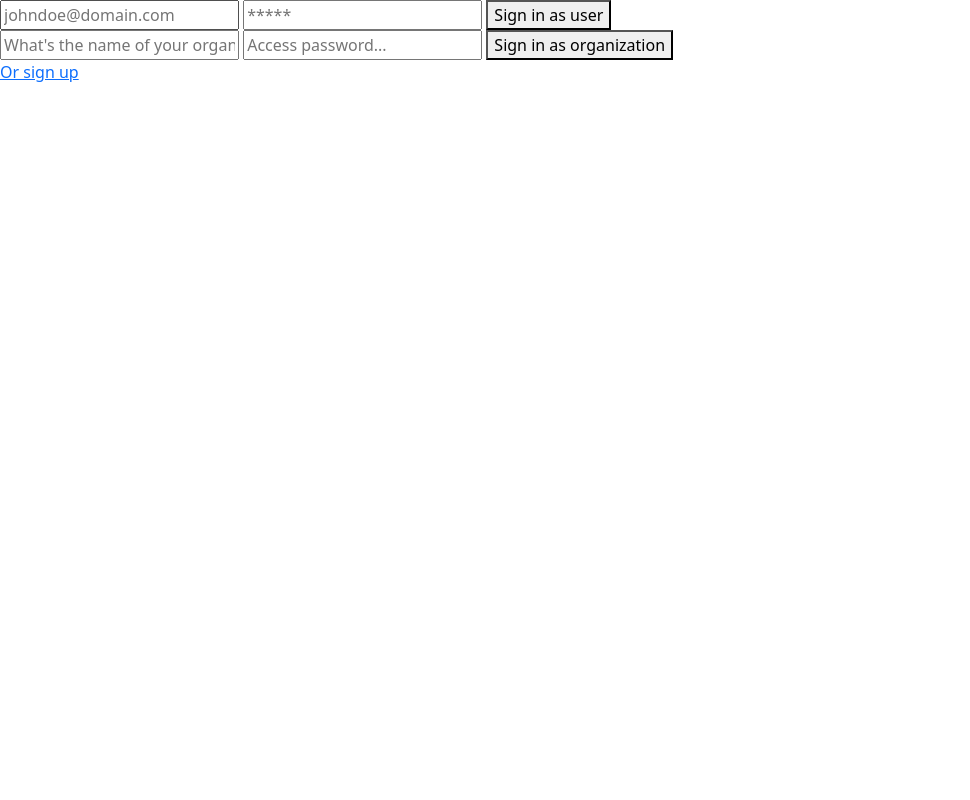
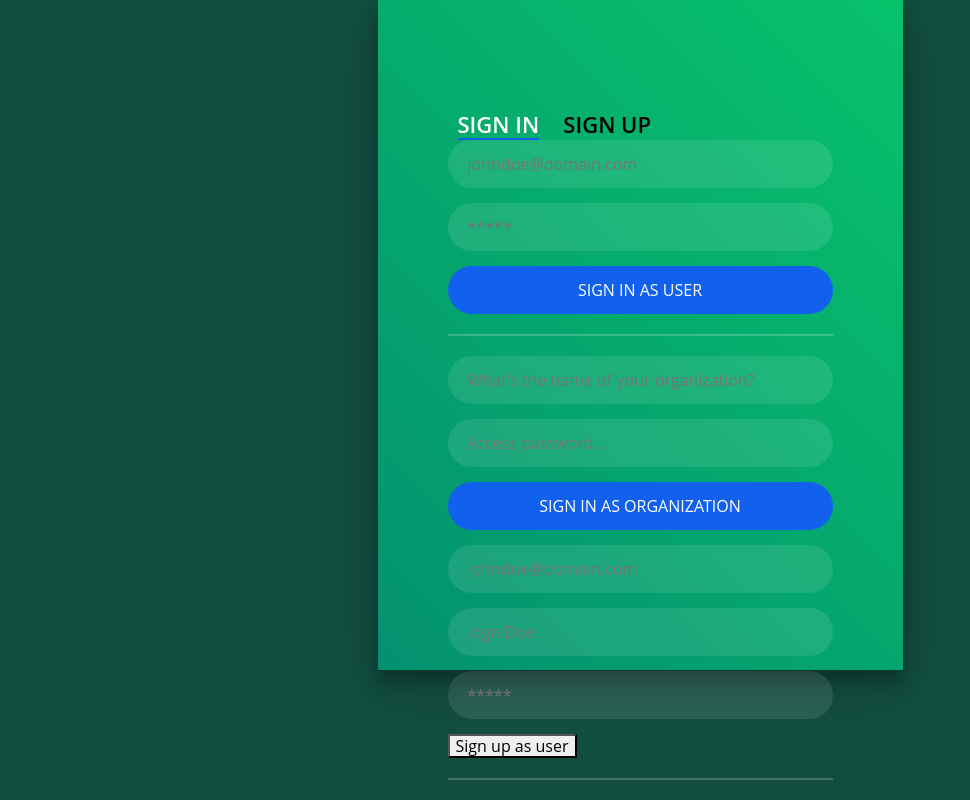
Before and after one commit to jianmin-chen/volunteerpedia, a Flask app: page /signin in a window 1280 px wide. Shown: the whole page, without its empty margins (0-970 px from the left). Run offline with Flask 2, Linux system fonts and the light colour scheme.

Commit message:
Work on frontend

```diff
--- /dev/null
+++ b/static/login.css
@@ -0,0 +1,185 @@
+body{
+	margin:0;
+	color:black;
+	background:#124e40;
+	font:600 16px/18px 'Open Sans',sans-serif;
+}
+*,:after,:before{box-sizing:border-box}
+.clearfix:after,.clearfix:before{content:'';display:table}
+.clearfix:after{clear:both;display:block}
+a{color:inherit;text-decoration:none}
+
+.login-wrap{
+	width:100%;
+    margin-top: 8%;
+    margin: auto;
+	max-width:525px;
+	min-height:670px;
+	position:relative;
+    background-image: linear-gradient(45deg, #039170, #08c26b);
+	box-shadow:0 12px 15px 0 rgba(0,0,0,.24),0 17px 50px 0 rgba(0,0,0,.19);
+}
+.login-html{
+	width:100%;
+	height:100%;
+	position:absolute;
+	padding:90px 70px 50px 70px;
+	background-image: linear-gradient(45deg, #039170, #08c26b);;
+}
+.login-html .sign-in-htm,
+.login-html .sign-up-htm{
+	top:0;
+	left:0;
+	right:0;
+	bottom:0;
+	position:absolute;
+	transform:rotateY(180deg);
+	backface-visibility:hidden;
+	transition:all .4s linear;
+}
+.login-html .sign-in,
+.login-html .sign-up,
+.login-form .group .check{
+	display:none;
+}
+.login-html .tab,
+.login-form .group .label,
+.login-form .group .button{
+	text-transform:uppercase;
+}
+.login-html .tab{
+	font-size:22px;
+	margin-right:15px;
+	padding-bottom:5px;
+	margin: 25px 10px 0;
+	display:inline-block;
+	border-bottom:2px solid transparent;
+}
+.login-html .sign-in:checked + .tab,
+.login-html .sign-up:checked + .tab{
+	color:#fff;
+	border-color:#1161ee;
+}
+.login-form{
+	min-height:345px;
+	position:relative;
+	perspective:1000px;
+	transform-style:preserve-3d;
+}
+.login-form .group{
+	margin-bottom:15px;
+}
+.login-form .group .label,
+.login-form .group .input,
+.login-form .group .button{
+	width:100%;
+	color:#fff;
+	display:block;
+}
+.login-form .group .input,
+.login-form .group .button{
+	border:none;
+	padding:15px 20px;
+	border-radius:25px;
+	background:rgba(255,255,255,.1);
+}
+.login-form .group input[data-type="password"]{
+	text-security:circle;
+	-webkit-text-security:circle;
+}
+.login-form .group .label{
+	color:rgb(255, 255, 255);
+	font-size:12px;
+}
+.login-form .group .button{
+	background: #1161ee;
+}
+.button:hover{
+    opacity: 0.8;
+    transform: translateY(-4%);
+}
+.button:hover{
+    opacity: 0.8;
+    transform: translateY(-4%);
+}
+.login-form .group label .icon{
+	width:15px;
+	height:15px;
+	border-radius:2px;
+	position:relative;
+	display:inline-block;
+	background:rgba(255,255,255,.1);
+}
+.login-form .group label .icon:before,
+.login-form .group label .icon:after{
+	content:'';
+	width:10px;
+	height:2px;
+	background:#fff;
+	position:absolute;
+	transition:all .2s ease-in-out 0s;
+}
+.login-form .group label .icon:before{
+	left:3px;
+	width:5px;
+	bottom:6px;
+	transform:scale(0) rotate(0);
+}
+.login-form .group label .icon:after{
+	top:6px;
+	right:0;
+	transform:scale(0) rotate(0);
+}
+.login-form .group .check:checked + label{
+	color:#fff;
+}
+.login-form .group .check:checked + label .icon{
+	background:#1161ee;
+}
+.login-form .group .check:checked + label .icon:before{
+	transform:scale(1) rotate(45deg);
+}
+.login-form .group .check:checked + label .icon:after{
+	transform:scale(1) rotate(-45deg);
+}
+.login-html .sign-in:checked + .tab + .sign-up + .tab + .login-form .sign-in-htm{
+	transform:rotate(0);
+}
+.login-html .sign-up:checked + .tab + .login-form .sign-up-htm{
+	transform:rotate(0);
+}
+
+.hr{
+	height:2px;
+	margin:20px 0;
+	background:rgba(255,255,255,.2);
+}
+.foot-lnk{
+	text-align:center;
+}
+
+
+/*DROPDOWN MENU */
+.selectWrapper {
+    border-radius: 36px;
+    display: inline-block;
+    overflow: hidden;
+    background: transparent;
+    border: 2.5px solid #cccccc;
+  }
+
+  .selectBox {
+    padding: 10px;
+    font-size: 29px;
+    width: 360px;
+    height: 70px;
+    align-self: center;
+    background: transparent;
+    border: 0px;
+    text-align: center;
+    outline: none;
+
+  }
+  .select > option{
+      background: transparent;
+  }
--- a/static/styles.css
+++ /dev/null
@@ -1,4 +0,0 @@
-/*
- If using Bootstrap, needs to be imported in ./templates/layout.html.
- If creating a stylesheet, just do it in the same folder as this one. You can use @import.
- */
--- a/templates/layout.html
+++ b/templates/layout.html
@@ -7,7 +7,7 @@
         <title>VolunteerPedia | {% block title %}{% endblock %}</title>
 
         <link href="https://cdn.jsdelivr.net/npm/bootstrap@5.1.3/dist/css/bootstrap.min.css" rel="stylesheet" integrity="sha384-1BmE4kWBq78iYhFldvKuhfTAU6auU8tT94WrHftjDbrCEXSU1oBoqyl2QvZ6jIW3" crossorigin="anonymous"/>
-        <!--<link href="{{ url_for('static', filename='styles.css') }}" rel="stylesheet"/>-->
+        {% block resources %}{% endblock %}
     </head>
     <body>
         {% if get_flashed_messages() %}
--- a/templates/signin.html
+++ b/templates/signin.html
@@ -4,18 +4,79 @@
     Sign In
 {% endblock %}
 
+{% block resources %}
+    <link href="{{ url_for('static', filename='login.css') }}" rel="stylesheet"/>
+    <script>
+        /*
+        function changeEvent() {
+            var dropDown = document.getElementById("dropDown").value;
+
+            if(document.getElementById("selectBox").value == "one"){
+                document.getElementById("usernameLab").value = "Username";
+            } else if(document.getElementById("selectBox").value == "two"){
+                document.getElementById("usernameLab").value = "Organization Name";
+            }
+
+
+          }
+          */
+    </script>
+{% endblock %}
+
 {% block body %}
-    <form action="{{ url_for('general.signin') }}" method="post">
-        <input autocomplete="off" name="type" type="hidden" value="user"/>
-        <input autocomplete="off" name="email" type="email" maxlength="64" placeholder="johndoe@domain.com" required/>
-        <input autocomplete="off" name="password" type="password" placeholder="*****" required/>
-        <button type="submit">Sign in as user</button>
-    </form>
-    <form action="{{ url_for('general.signin' )}}" method="post">
-        <input autocomplete="off" name="type" type="hidden" value="organization"/>
-        <input autocomplete="off" name="name" type="text" placeholder="What's the name of your organization?" required/>
-        <input autocomplete="off" name="password" type="password" placeholder="Access password..." required/>
-        <button type="submit">Sign in as organization</button>
-    </form>
-    <a href="{{ url_for('general.signup') }}">Or sign up</a>
+    <div class="login-wrap">
+                <div class="login-html">
+                    <input id="tab-1" type="radio" name="tab" class="sign-in" checked><label for="tab-1" class="tab">Sign In</label>
+                    <input id="tab-2" type="radio" name="tab" class="sign-up"><label for="tab-2" class="tab">Sign Up</label>
+                    <div class="login-form">
+                        <div class="sign-in-htm">
+                            <form class="{{ url_for('general.signin') }}" method="post">
+                                <input autocomplete="off" name="type" type="hidden" value="user"/>
+                                <div class="group">
+                                    <input class="input" autocomplete="off" name="email" type="email" maxlength="64" placeholder="johndoe@domain.com" required/>
+                                </div>
+                                <div class="group">
+                                    <input class="input" autocomplete="off" name="password" type="password" placeholder="*****" required/>
+                                </div>
+                                <div class="group">
+                                    <button class="button" type="submit">Sign in as user</button>
+                                </div>
+                            </form>
+                            <div class="hr"></div>
+                            <form action="{{ url_for('general.signin' )}}" method="post">
+                                <input autocomplete="off" name="type" type="hidden" value="organization"/>
+                                <div class="group">
+                                    <input class="input" autocomplete="off" name="name" type="text" placeholder="What's the name of your organization?" required/>
+                                </div>
+                                <div class="group">
+                                    <input class="input" autocomplete="off" name="password" type="password" placeholder="Access password..." required/>
+                                </div>
+                                <div class="group">
+                                    <button class="button" type="submit">Sign in as organization</button>
+                                </div>
+                            </form>
+
+                        <!--Sign Up menu-->
+                            <form action="{{ url_for('general.signup' ) }}" method="post">
+                                <form action="{{ url_for('general.signup') }}" method="post">
+                                    <input class="input" autocomplete="off" name="type" type="hidden" value="user"/>
+                                    <div class="group">
+                                        <input class="input" autocomplete="off" name="email" type="email" maxlength="64" placeholder="johndoe@domain.com" required/>
+                                    </div>
+                                    <div class="group">
+                                        <input class="input" autocomplete="off" name="username" type="text" maxlength="64" placeholder="Jogn Doe" required/>
+                                    </div>
+                                    <div class="group">
+                                        <input class="input" autocomplete="off" name="password" type="password" placeholder="*****" required/>
+                                    </div>
+                                    <div class="group">
+                                        <button type="submit">Sign up as user</button>
+                                    </div>
+                                </form>
+                            </form>
+                            <div class="hr"></div>
+                        </div>
+                    </div>
+                </div>
+            </div>
 {% endblock %}
```
